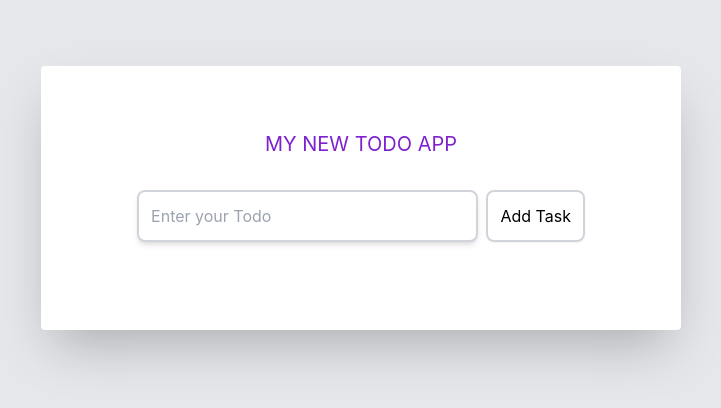
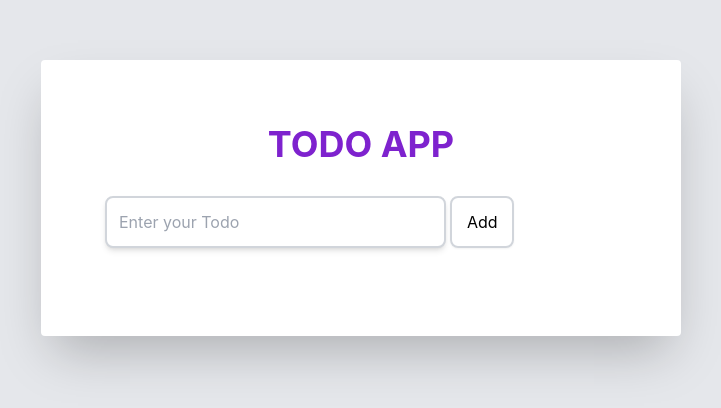
Before and after one commit to AcheampongCollins/myTodoApp, a React (Create React App) app: page / in a window 1280 px wide. Shown: the part 202-610 px from the top of the page, without its empty margins (279-1000 px from the left). Built offline with nearby package versions, Linux system fonts and the light colour scheme.

Commit message:
changed some tailwind  file

```diff
--- a/src/App.js
+++ b/src/App.js
@@ -1,7 +1,7 @@
 import Body from "./pages/Body";
 function App() {
   return (
-    <div className="h-screen bg-gray-200 flex justify-center items-center">
+    <div className="h-screen bg-gray-200 flex md:justify-center items-center">
       <Body />
     </div>
   );
--- a/src/component/Header.jsx
+++ b/src/component/Header.jsx
@@ -1,7 +1,7 @@
 const Header = () => {
   return (
-    <div className="text-center sm:text-xl text-4xl mb-8 text-purple-700">
-      MY NEW TODO APP
+    <div className="text-center text-2xl font-bold mb-4 md:mb-8 md:text-4xl  text-purple-700">
+      TODO APP
     </div>
   );
 };
--- a/src/component/TodoItem.jsx
+++ b/src/component/TodoItem.jsx
@@ -3,12 +3,12 @@ import { faTrashAlt } from "@fortawesome/free-solid-svg-icons";
 
 const TodoItem = ({ id, text, completed, handleChange, onDelete }) => {
   return (
-    <div className="w-3/4 flex ml-12 px-1 py-2 mb-2 justify-between border border-gray-200 shadow-sm rounded-md">
+    <div className="w-3/4 flex ml-2 px-1 py-2 mb-2 justify-between border border-gray-200 shadow-sm rounded-md">
       <div className={"" + (completed ? "line-through italic" : "null")}>
         <p className="break-all">{text}</p>
       </div>
 
-      <div className="flex items-center justify-center ml-4">
+      <div className="flex items-center justify-center">
         <div>
           <input
             type="checkbox"
--- a/src/component/forms.js
+++ b/src/component/forms.js
@@ -1,6 +1,6 @@
 const TodoForms = ({ setInputText, inputText, handleSubmit }) => {
   return (
-    <form className="text-center mb-6" onSubmit={handleSubmit}>
+    <form className="sm:w-full mb-6" onSubmit={handleSubmit}>
       <input
         type="text"
         placeholder="Enter your Todo"
@@ -11,10 +11,10 @@ const TodoForms = ({ setInputText, inputText, handleSubmit }) => {
         }}
       />
       <button
-        className="outline-none p-3 rounded-lg shadow-sm ml-2 border-2 border-gray-300  focus:outline-none
+        className="w-16 outline-none p-3 rounded-lg shadow-sm ml-1 border-2 border-gray-300  focus:outline-none
             hover:bg-indigo-900 hover:text-white transition duration-300 ease-linear"
       >
-        Add Task
+        Add
       </button>
     </form>
   );
--- a/src/pages/Body.jsx
+++ b/src/pages/Body.jsx
@@ -50,7 +50,7 @@ const Body = () => {
   };
 
   return (
-    <div className="w-full bg-white p-16 rounded shadow-2xl md:w-1/3 lg:w-1/2">
+    <div className="w-auto h-screen sm:h-auto bg-white p-16 rounded shadow-2xl md:w-1/3 lg:w-1/2">
       <Header />
       <TodoForms
         setInputText={setInputText}
```
